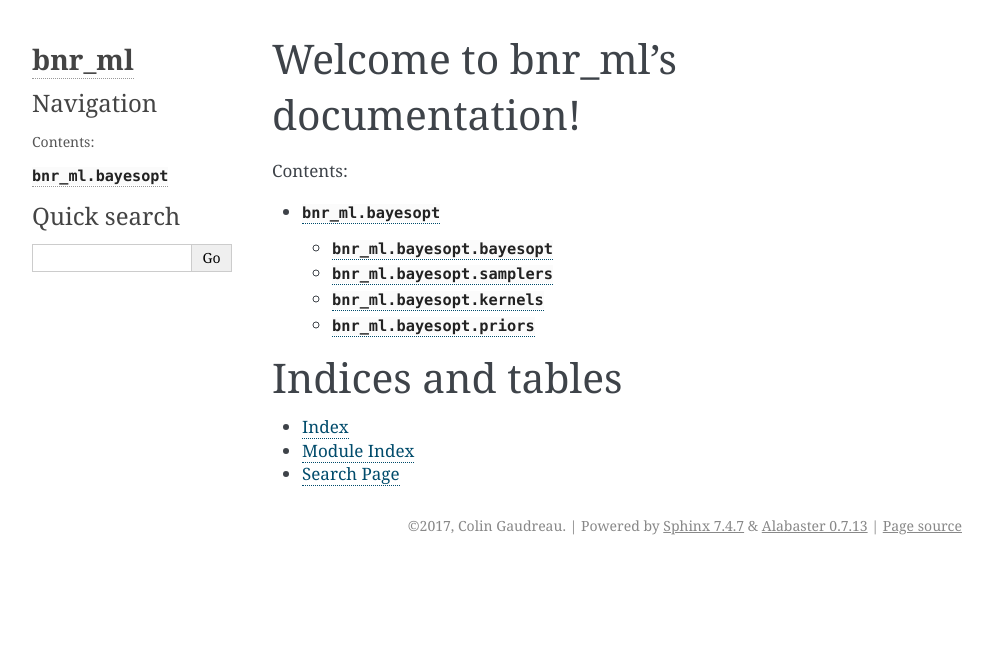
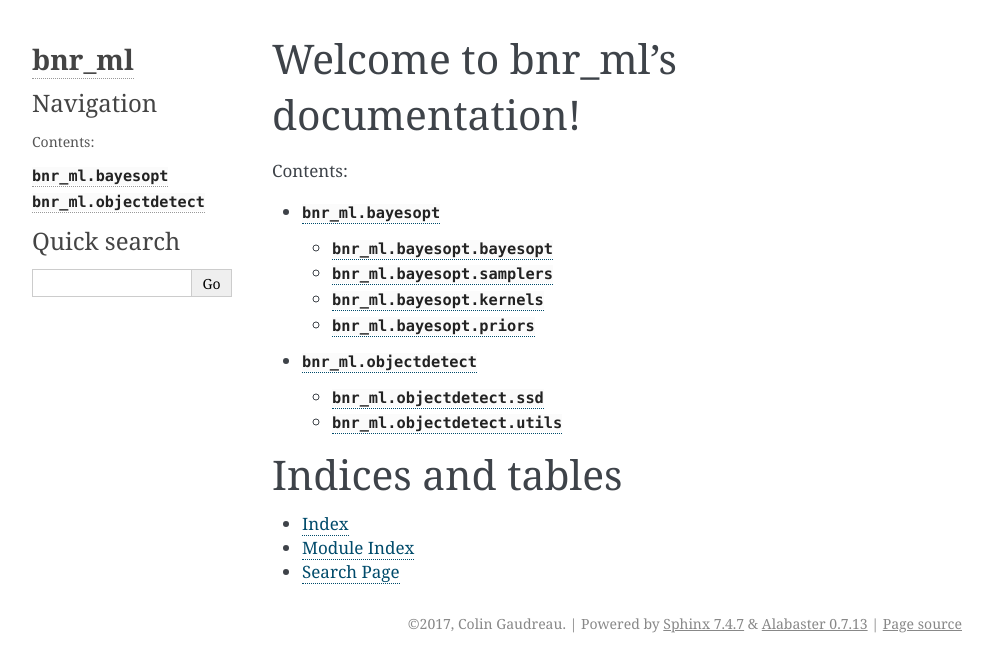
Before and after one commit to ColinGaudreau/bnr_ml, a Sphinx documentation site: the page built from docs/source/index.rst, in a window 1280 px wide. Shown: the top 672 px of the page, without its empty margins (148-1141 px from the left). Built offline with Sphinx 7.4.7, drawn with Linux system fonts in a browser that asks for light colours.

Commit message:
not sure

```diff
--- a/docs/run_server.py
+++ b/docs/run_server.py
@@ -1,6 +1,7 @@
 import SimpleHTTPServer
 import SocketServer
 import os
+import ssl
 
 os.chdir('build/html')
 
@@ -10,6 +11,9 @@
 Handler = SimpleHTTPServer.SimpleHTTPRequestHandler
 
 httpd = SocketServer.TCPServer((ADDRESS, PORT), Handler)
+httpd.socket = ssl.wrap_socket (httpd.socket,
+        keyfile="/Users/colingaudreau/.ssl/key.pem",
+        certfile='/Users/colingaudreau/.ssl/cert.pem', server_side=True)
 
 print "serving at address %s, and port %d" % (ADDRESS, PORT)
 
--- a/docs/source/conf.py
+++ b/docs/source/conf.py
@@ -88,6 +88,12 @@
 
 # -- import library
 import sys
+import os
+os.environ['CUDA_HOME'] = '/Developer/NVIDIA/CUDA-7.5'
+os.environ['LD_LIBRARY_PATH'] = '/Developer/NVIDIA/CUDA-7.5/lib'
+os.environ['DYLD_LIBRARY_PATH'] = '/Developer/NVIDIA/CUDA-7.5/lib'
+os.environ['DYLD_FALLBACK_LIBRARY_PATH'] = '/Developer/NVIDIA/CUDA-7.5/lib'
+os.environ['CUDA_ROOT'] = '/Developer/NVIDIA/CUDA-7.5'
 sys.path.append('../../')
 import bayesopt.bayesopt
 
--- a/docs/source/index.rst
+++ b/docs/source/index.rst
@@ -11,6 +11,7 @@
    :caption: Contents:
 
    modules/bayesopt
+   modules/objectdetect
 
 Indices and tables
 ==================
--- a/docs/source/modules/objectdetect.rst
+++ b/docs/source/modules/objectdetect.rst
@@ -5,3 +5,4 @@
 .. toctree::
 
 	objectdetect/ssd
+	objectdetect/utils
--- a/docs/source/modules/objectdetect/utils.rst
+++ b/docs/source/modules/objectdetect/utils.rst
@@ -0,0 +1,11 @@
+:mod:`bnr_ml.objectdetect.utils`
+================================
+
+.. automodule:: bnr_ml.objectdetect.utils
+
+.. autoclass:: BoundingBox
+	:members:
+
+.. autofunction:: draw_boxes
+
+.. autofunction:: iou_matrix
```
Also changed, not shown: 1 other file.
